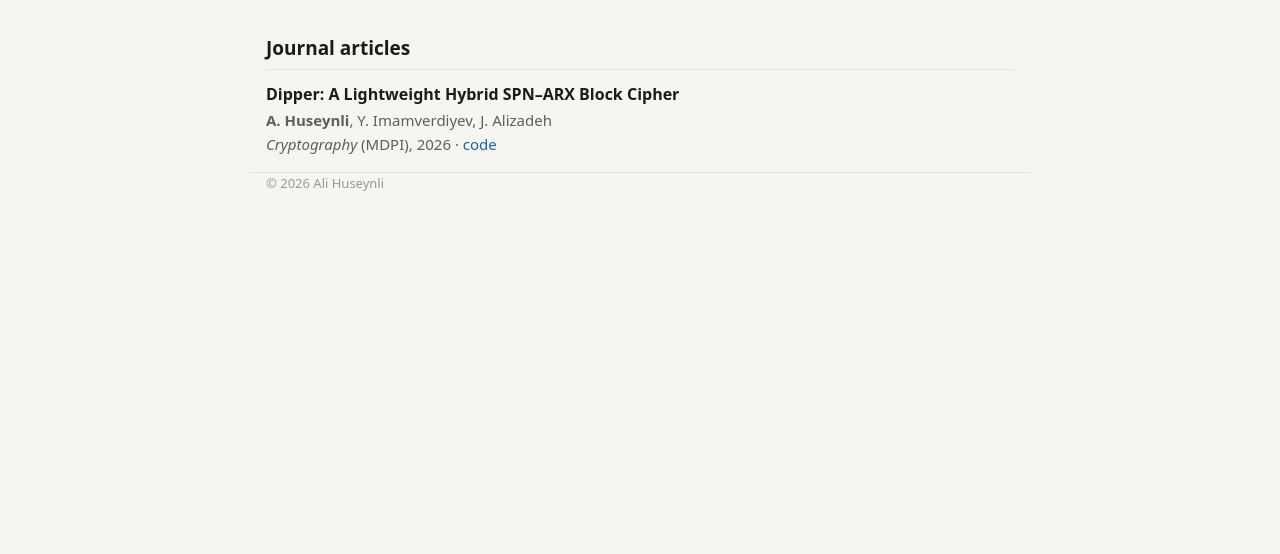
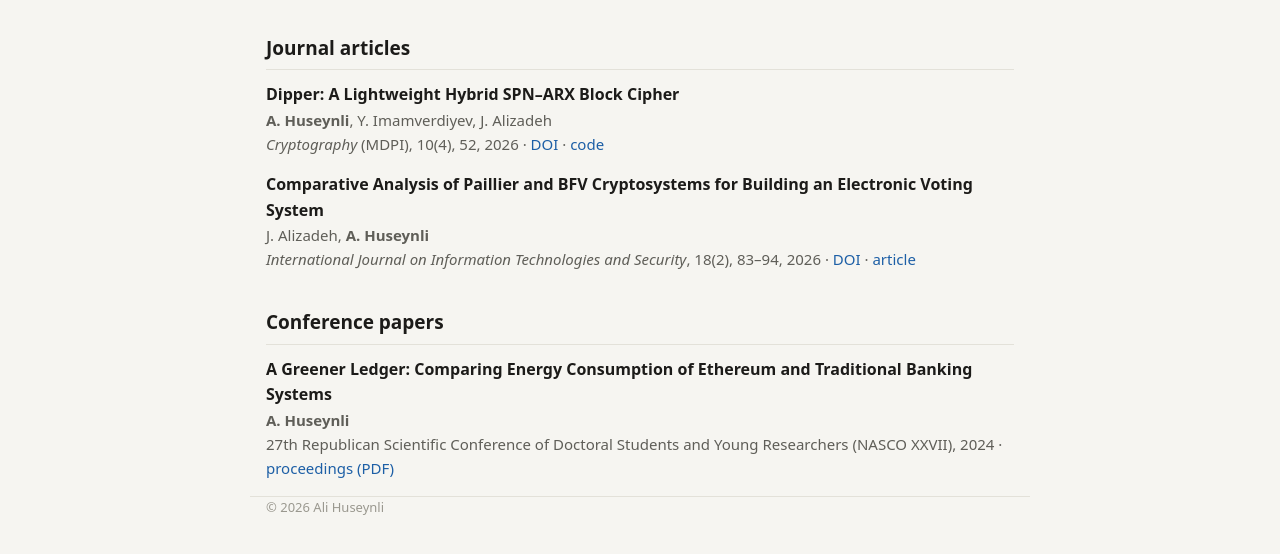
Before and after one commit to AlexGuseinov/AlexGuseinov.github.io, a plain HTML site: page publications.html in a window 1280 px wide. Shown: the part 154-708 px from the top of the page. Drawn offline with Linux system fonts and the light colour scheme.

Commit message:
Add IJITS and NASCO papers, Dipper DOI

```diff
--- a/publications.html
+++ b/publications.html
@@ -22,7 +22,24 @@
 <div class="pub">
   <div class="t">Dipper: A Lightweight Hybrid SPN–ARX Block Cipher</div>
   <div class="a"><b>A. Huseynli</b>, Y. Imamverdiyev, J. Alizadeh</div>
-  <div class="v"><i>Cryptography</i> (MDPI), 2026 · <a href="https://github.com/AlexGuseinov/Dipper-lightweight-cipher">code</a></div>
+  <div class="v"><i>Cryptography</i> (MDPI), 10(4), 52, 2026
+    · <a href="https://doi.org/10.3390/cryptography10040052" target="_blank" rel="noopener">DOI</a>
+    · <a href="https://github.com/AlexGuseinov/Dipper-lightweight-cipher" target="_blank" rel="noopener">code</a></div>
+</div>
+<div class="pub">
+  <div class="t">Comparative Analysis of Paillier and BFV Cryptosystems for Building an Electronic Voting System</div>
+  <div class="a">J. Alizadeh, <b>A. Huseynli</b></div>
+  <div class="v"><i>International Journal on Information Technologies and Security</i>, 18(2), 83–94, 2026
+    · <a href="https://doi.org/10.59035/COCC2220" target="_blank" rel="noopener">DOI</a>
+    · <a href="https://ijits-bg.com/2026.v18.i2.08" target="_blank" rel="noopener">article</a></div>
+</div>
+
+<h2>Conference papers</h2>
+<div class="pub">
+  <div class="t">A Greener Ledger: Comparing Energy Consumption of Ethereum and Traditional Banking Systems</div>
+  <div class="a"><b>A. Huseynli</b></div>
+  <div class="v">27th Republican Scientific Conference of Doctoral Students and Young Researchers (NASCO XXVII), 2024
+    · <a href="https://www.ssu-conferenceproceedings.edu.az/pdf/NASCO%2027%202%20hiss%C9%99.pdf" target="_blank" rel="noopener">proceedings (PDF)</a></div>
 </div>
 
 </main>
```
